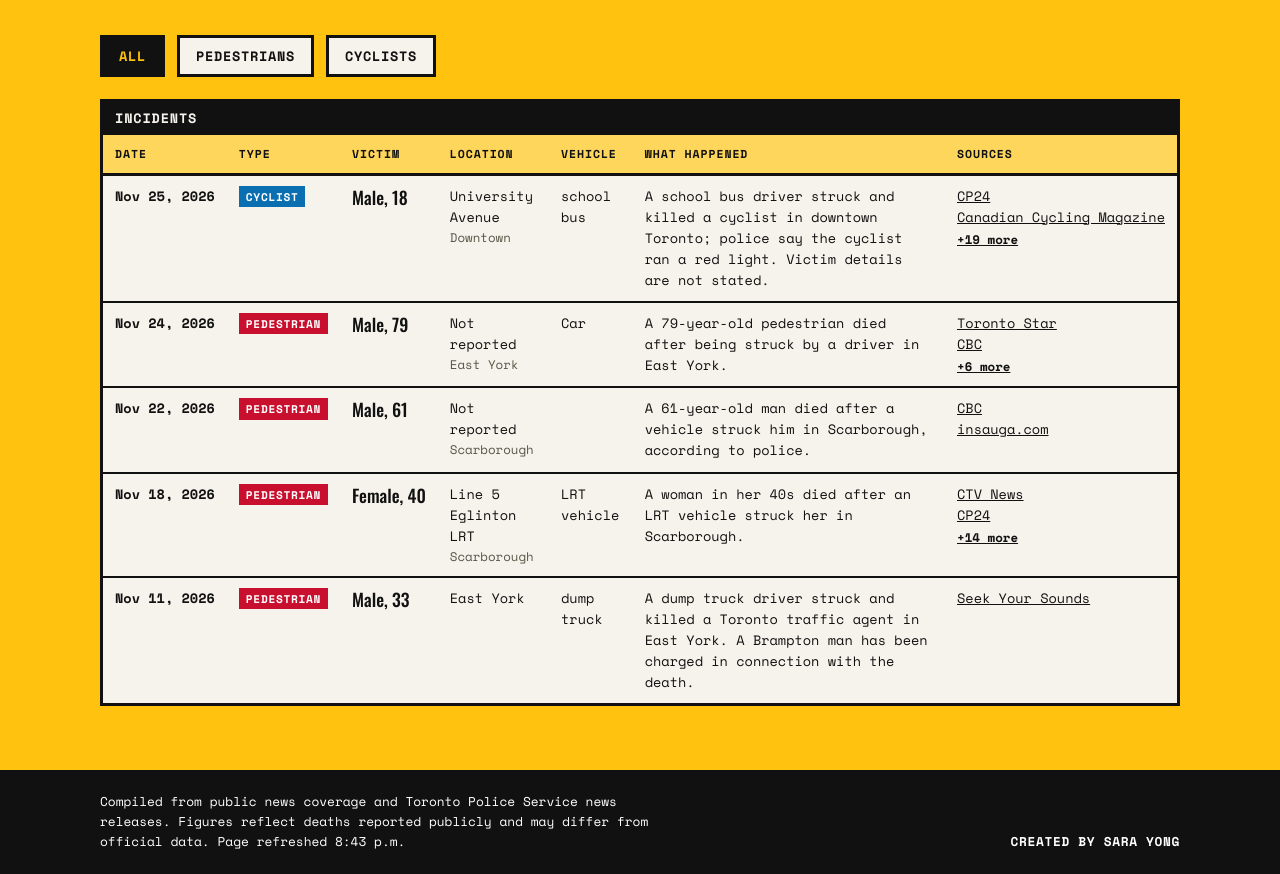
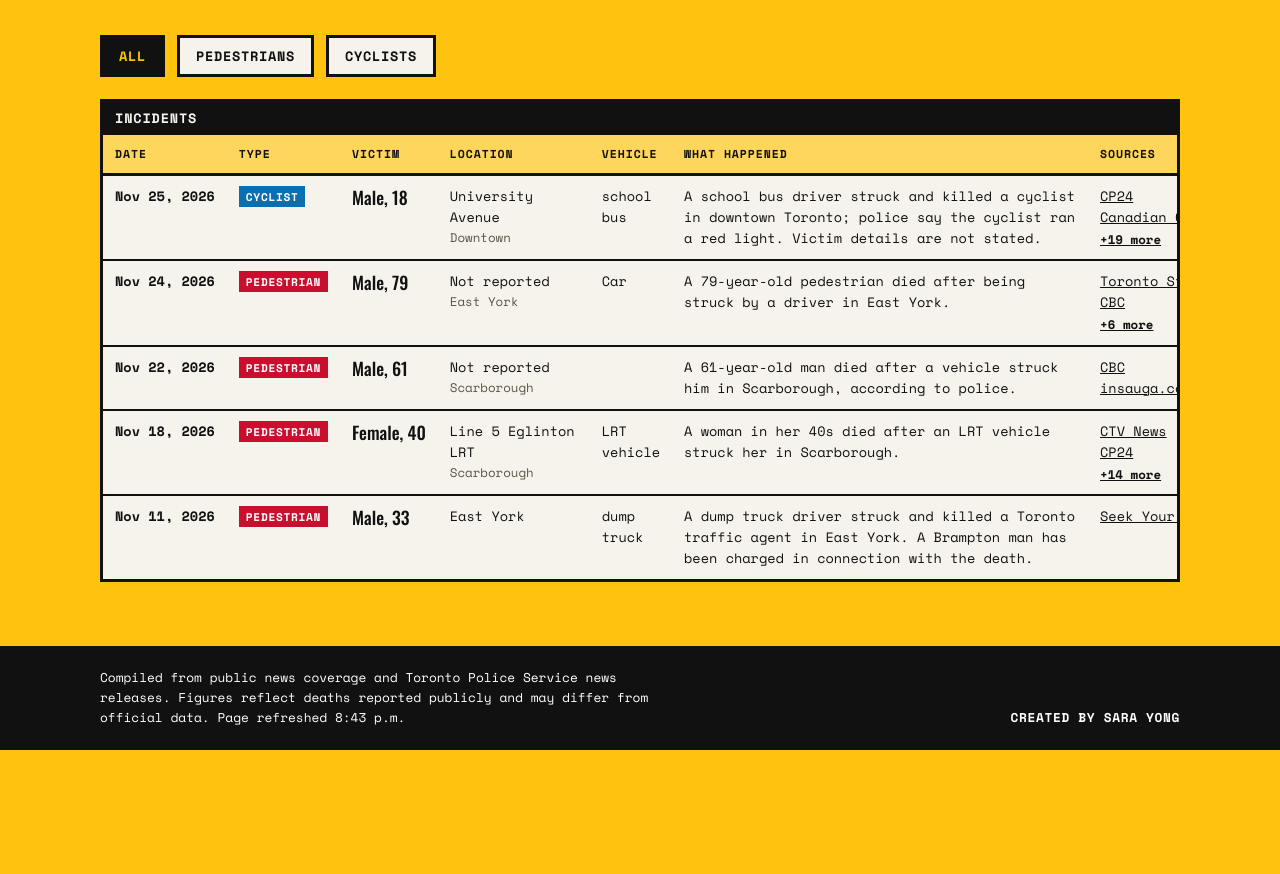
Before and after one commit to sarayongg/toronto-road-deaths, a plain HTML site: page docs/index.html in a window 1280 px wide. Shown: the part 820-1694 px from the top of the page. After the commit the page ends 1570 px from the top, so only its background shows below. Drawn offline with nearby package versions, Linux system fonts and the light colour scheme.

Commit message:
Add files via upload

```diff
--- a/docs/index.html
+++ b/docs/index.html
@@ -123,7 +123,7 @@
   .filters button:focus-visible { outline: 3px solid var(--cyc); outline-offset: 3px; }
 
   .table-wrap { overflow-x: auto; }
-  table { width: 100%; min-width: 980px; border-collapse: collapse; font-size: .85rem; }
+  table { width: 100%; min-width: 1040px; border-collapse: collapse; font-size: .85rem; }
   th, td { text-align: left; vertical-align: top; padding: 10px 12px; border-bottom: 2px solid var(--black); }
   th {
     font-size: .72rem; letter-spacing: .08em; text-transform: uppercase; white-space: nowrap;
@@ -132,7 +132,9 @@
   tbody tr:last-child td { border-bottom: 0; }
   tbody tr:hover { background: #fffaf0; }
   td.date { white-space: nowrap; font-weight: 700; }
-  td.summary { min-width: 17rem; }
+  td.summary { min-width: 26rem; width: 40%; }
+  td.sources { width: 9.5rem; max-width: 9.5rem; }
+  td[data-label="Location"] { min-width: 9.5rem; }
   td.victim { font-family: var(--display); font-size: 1.1rem; font-weight: 500; line-height: 1.25; }
   .tag {
     display: inline-block; font-weight: 700; font-size: .7rem; text-transform: uppercase; letter-spacing: .06em;
@@ -141,7 +143,7 @@
   .tag.pedestrian { background: var(--ped); }
   .tag.cyclist { background: var(--cyc); }
   .sub { color: var(--muted); font-size: .78rem; }
-  .sources a { color: var(--black); white-space: nowrap; }
+  .sources a { display: block; max-width: 9.5rem; color: var(--black); white-space: nowrap; overflow: hidden; text-overflow: ellipsis; }
   .sources a:hover { background: var(--yellow); }
   .sources details { margin-top: 2px; }
   .sources summary { cursor: pointer; font-weight: 700; font-size: .78rem; white-space: nowrap; list-style: none; text-decoration: underline; }
@@ -174,7 +176,10 @@
       content: attr(data-label) ": "; font-family: var(--mono); font-size: .72rem; font-weight: 700;
       text-transform: uppercase; letter-spacing: .05em;
     }
-    td.summary { min-width: 0; margin-top: 6px; }
+    td.summary { min-width: 0; width: 100%; margin-top: 6px; }
+    td.sources { max-width: none; }
+    td[data-label="Location"] { min-width: 0; }
+    .sources a { max-width: 100%; }
   }
   @media (prefers-reduced-motion: no-preference) {
     .tile { animation: flip .5s ease-out both; }
@@ -282,10 +287,10 @@ function renderSources(s) {
     if (!/^https?:\/\//.test(url)) return null;
     return `<a href="${esc(url)}" target="_blank" rel="noopener noreferrer">${esc(name)}</a>`;
   }).filter(Boolean);
-  if (links.length <= SOURCES_SHOWN + 1) return links.join("<br>");
+  if (links.length <= SOURCES_SHOWN + 1) return links.join("");
   const extra = links.length - SOURCES_SHOWN;
-  return links.slice(0, SOURCES_SHOWN).join("<br>") +
-    `<details><summary>+${extra} more</summary>${links.slice(SOURCES_SHOWN).join("<br>")}</details>`;
+  return links.slice(0, SOURCES_SHOWN).join("") +
+    `<details><summary>+${extra} more</summary>${links.slice(SOURCES_SHOWN).join("")}</details>`;
 }
 
 function typeClass(t) {
```
